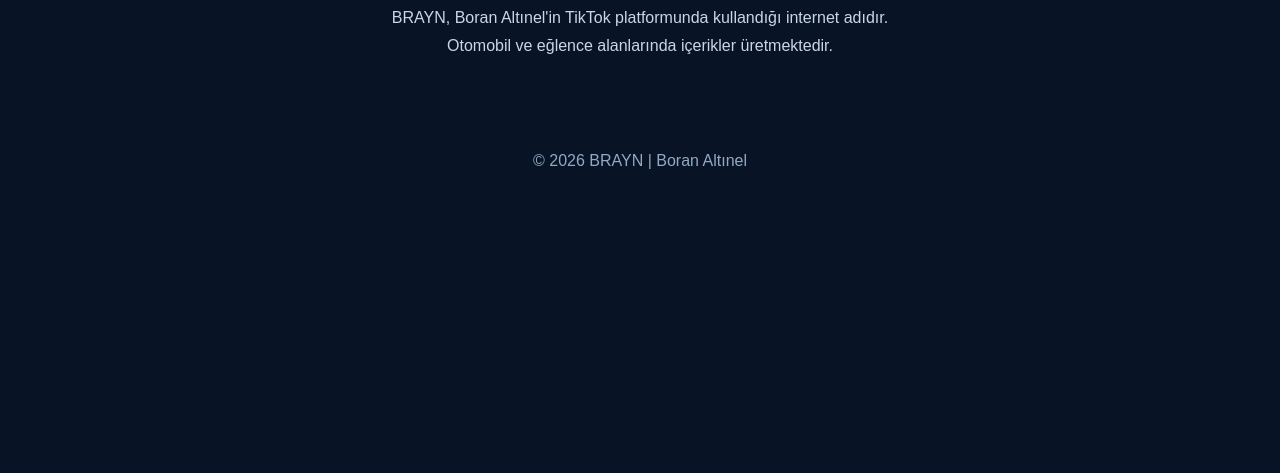
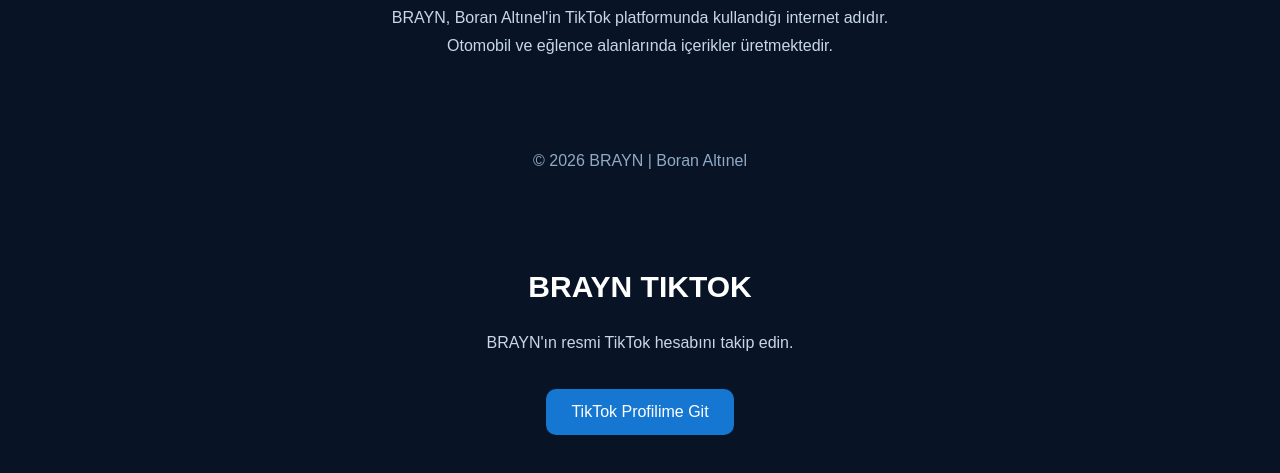
Before and after one commit to brayn-7/brayn-7.github.io, a plain HTML site: page index.html in a window 1280 px wide. Shown: the part 747-1220 px from the top of the page. Before the commit the page ends 942 px from the top, so only its background shows below. Drawn offline with Linux system fonts and the light colour scheme.

Commit message:
Update index.html

```diff
--- a/index.html
+++ b/index.html
@@ -95,7 +95,19 @@ footer{padding:25px;color:#91a9c4}
 </div>
 
 <footer>© 2026 BRAYN | Boran Altınel</footer>
+<div class="card">
 
+  <h2>BRAYN TIKTOK</h2>
+
+  <p>BRAYN'ın resmi TikTok hesabını takip edin.</p>
+
+  <a href="https://www.tiktok.com/@bray_n7" target="_blank">
+
+    TikTok Profilime Git
+
+  </a>
+
+</div>
 </body>
 
 </html>
```
